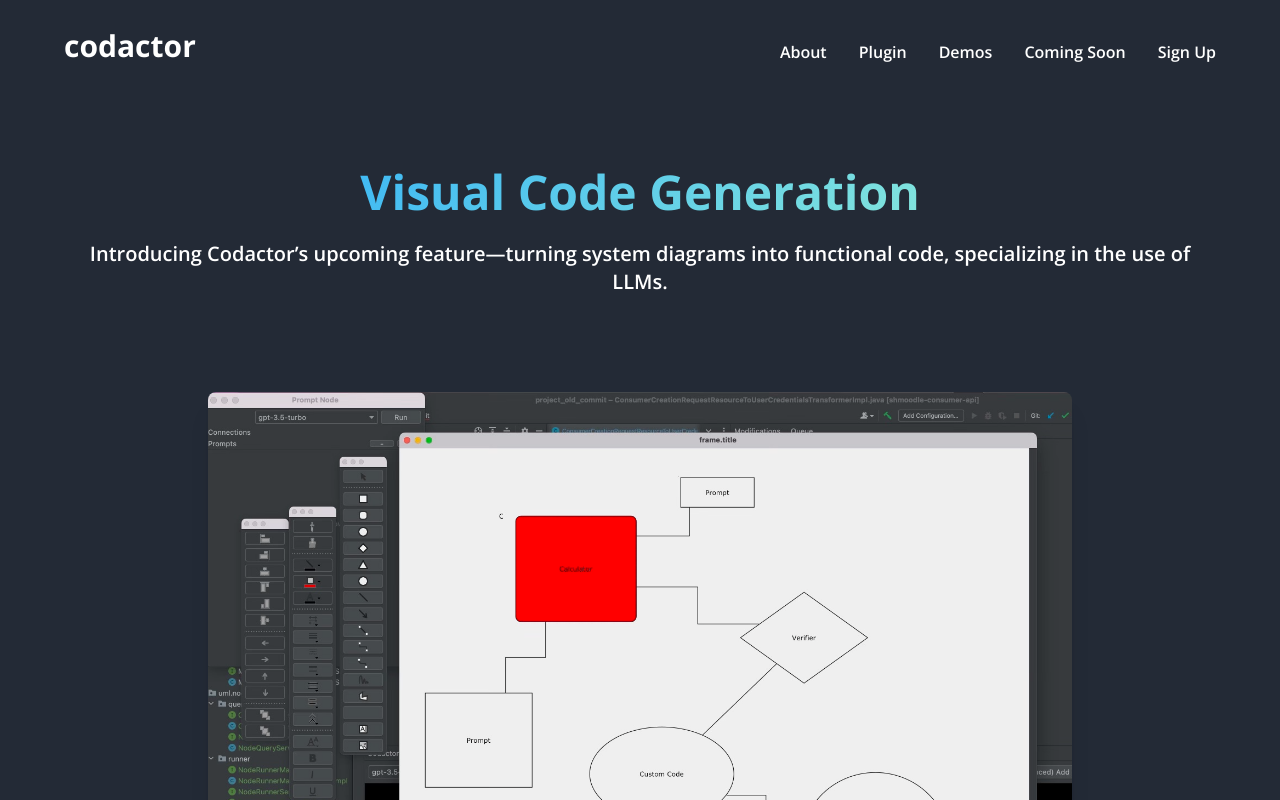
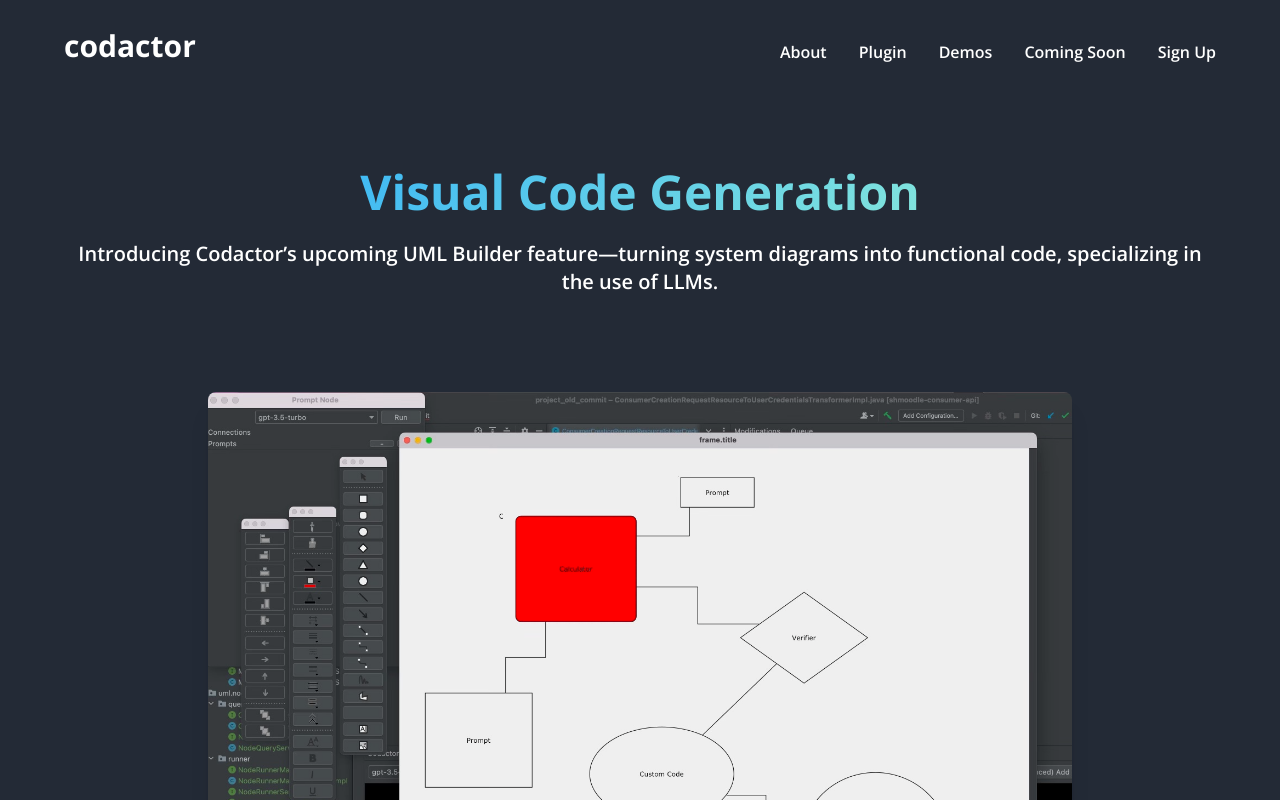
Before and after one commit to jacogrande/codactor-web, a SvelteKit app: page /coming-soon in a window 1280 px wide. Shown: the top 800 px of the page. Built offline with nearby package versions, Linux system fonts and the light colour scheme.

Commit message:
Fixed coming soon intro

```diff
--- a/src/routes/coming-soon/+page.svelte
+++ b/src/routes/coming-soon/+page.svelte
@@ -17,7 +17,7 @@
 			Visual Code Generation
 		</h1>
 		<p class="text-xl font-sans-semi">
-			Introducing Codactor’s upcoming feature—turning system diagrams into functional code,
+			Introducing Codactor’s upcoming UML Builder feature—turning system diagrams into functional code,
 			specializing in the use of LLMs.
 		</p>
 
```
